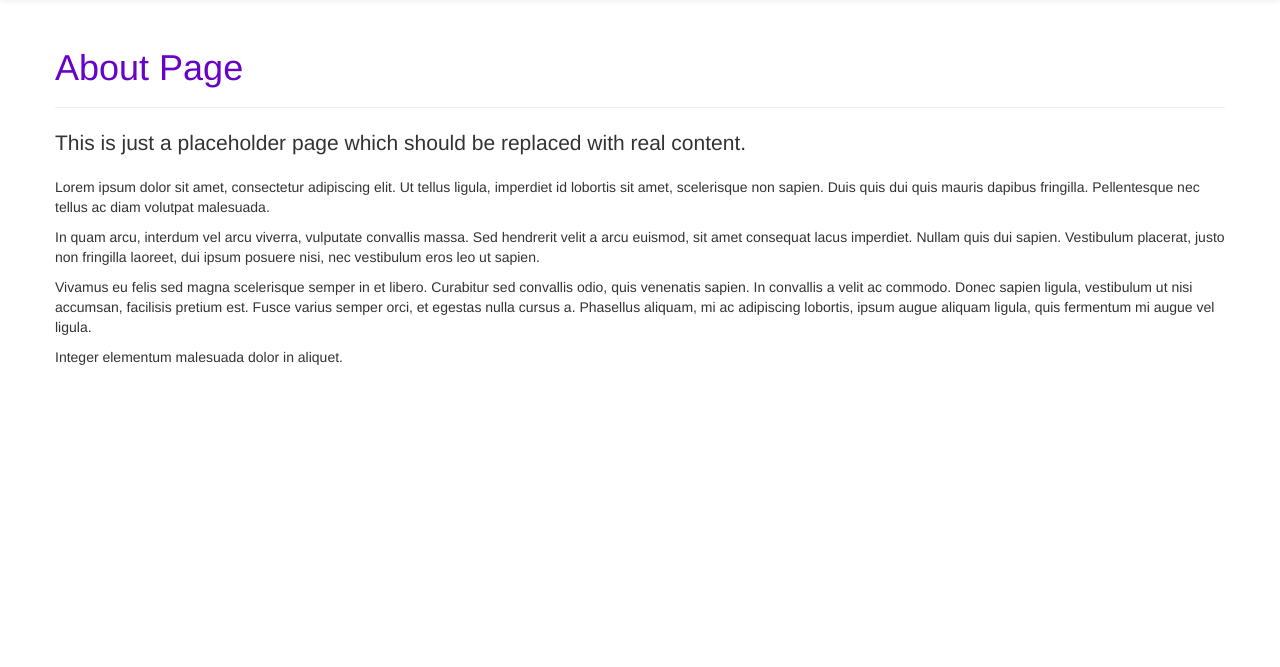
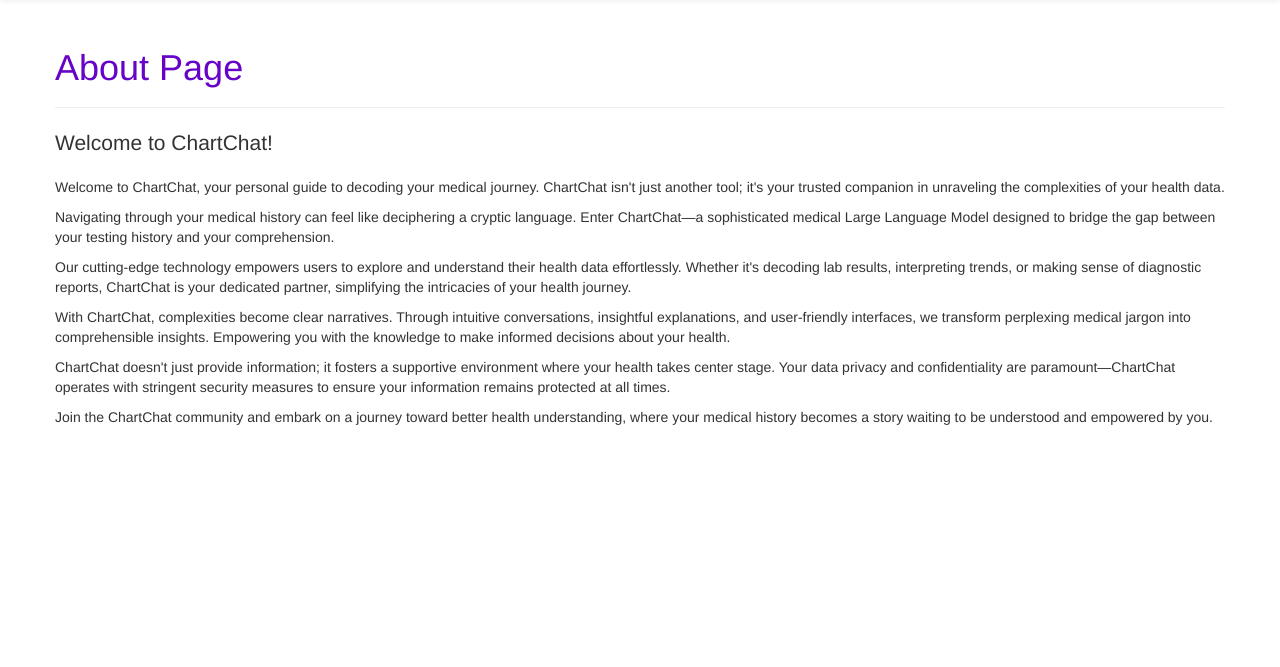
Before and after one commit to JeffJeffery/HealthDataInterpretation, a Flask app: page /about in a window 1280 px wide. Shown: the part 52-719 px from the top of the page. Run offline with Flask 2, Linux system fonts and the light colour scheme; some libraries are stand-ins or nearby versions.

Commit message:
About page

```diff
--- a/flask-boilerplate/templates/pages/placeholder.about.html
+++ b/flask-boilerplate/templates/pages/placeholder.about.html
@@ -5,12 +5,20 @@
 <div class="page-header">
   <h1>About Page</h1>
 </div>
-<p class="lead">This is just a placeholder page which should be replaced with real content.</p>
-<p>Lorem ipsum dolor sit amet, consectetur adipiscing elit. Ut tellus ligula, imperdiet id lobortis sit amet, scelerisque non sapien. Duis quis dui quis mauris dapibus fringilla. Pellentesque nec tellus ac diam volutpat malesuada.</p>
-<p>In quam arcu, interdum vel arcu viverra, vulputate convallis massa. Sed hendrerit velit a arcu euismod, sit amet consequat lacus imperdiet. Nullam quis dui sapien. Vestibulum placerat, justo non fringilla laoreet, dui ipsum posuere nisi, nec vestibulum eros leo ut sapien.</p>
-<p>Vivamus eu felis sed magna scelerisque semper in et libero. Curabitur sed convallis odio, quis venenatis sapien. In convallis a velit ac commodo. Donec sapien ligula, vestibulum ut nisi accumsan, facilisis pretium est. Fusce varius semper orci, et egestas nulla cursus a. Phasellus aliquam, mi ac adipiscing lobortis, ipsum augue aliquam ligula, quis fermentum mi augue vel ligula.</p>
-<p>Integer elementum malesuada dolor in aliquet.</p>
-<ul>
+<p class="lead">Welcome to ChartChat!</p>
+<p>Welcome to ChartChat, your personal guide to decoding your medical journey. ChartChat isn't just another tool; it's your trusted companion in unraveling the complexities of your health data.
+</p>
+<p>Navigating through your medical history can feel like deciphering a cryptic language. Enter ChartChat—a sophisticated medical Large Language Model designed to bridge the gap between your testing history and your comprehension.
+</p>
+<p>Our cutting-edge technology empowers users to explore and understand their health data effortlessly. Whether it's decoding lab results, interpreting trends, or making sense of diagnostic reports, ChartChat is your dedicated partner, simplifying the intricacies of your health journey.
+</p>
+<p>With ChartChat, complexities become clear narratives. Through intuitive conversations, insightful explanations, and user-friendly interfaces, we transform perplexing medical jargon into comprehensible insights. Empowering you with the knowledge to make informed decisions about your health.
+</p>
+<p>ChartChat doesn't just provide information; it fosters a supportive environment where your health takes center stage. Your data privacy and confidentiality are paramount—ChartChat operates with stringent security measures to ensure your information remains protected at all times.
+</p>
+<p>Join the ChartChat community and embark on a journey toward better health understanding, where your medical history becomes a story waiting to be understood and empowered by you.
+</p>
+  <ul>
   {% for item in data %}
       <li>{{item}}</li>
   {% endfor %}
```
